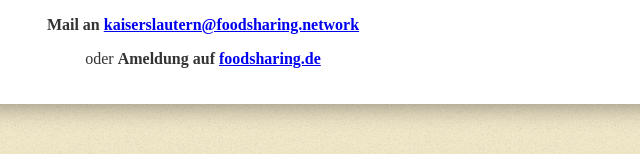
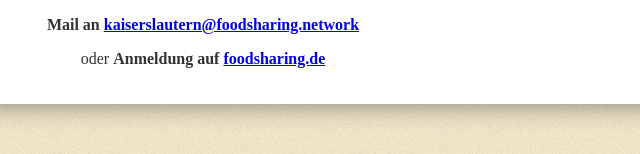
Before and after one commit to iudex-/foodsharing-kl, a plain HTML site: page index.html in a window 1280 px wide. Shown: the part 1371-1525 px from the top of the page, 437-1077 px from the left. Drawn offline with Linux system fonts and the light colour scheme.

Commit message:
Update index.html
Fixed typo 'Anmeldung'

```diff
--- a/index.html
+++ b/index.html
@@ -141,7 +141,7 @@ Gerne f&uuml;hren wir Schulprojekte gemeinsam mit den Lehrer*innen vor Ort durch
 </p>
 <h3>Kontakt:</h3>
 <p><b>Mail an <a href="mailto:kaiserslautern@foodsharing.network">kaiserslautern@foodsharing.network</a></b></p>
-<p>oder <b>Ameldung auf <a href="https://foodsharing.de/">foodsharing.de</a></b></p>
+<p>oder <b>Anmeldung auf <a href="https://foodsharing.de/">foodsharing.de</a></b></p>
 <!-- seit dem 11.06.2014 brauch man keine foodsharing.de ID mehr -->
 <!--
 <a href="http://www.foodsharing.de" target="_blank"> foodsharing.de</a> und anschlie&szlig;end unter
```
